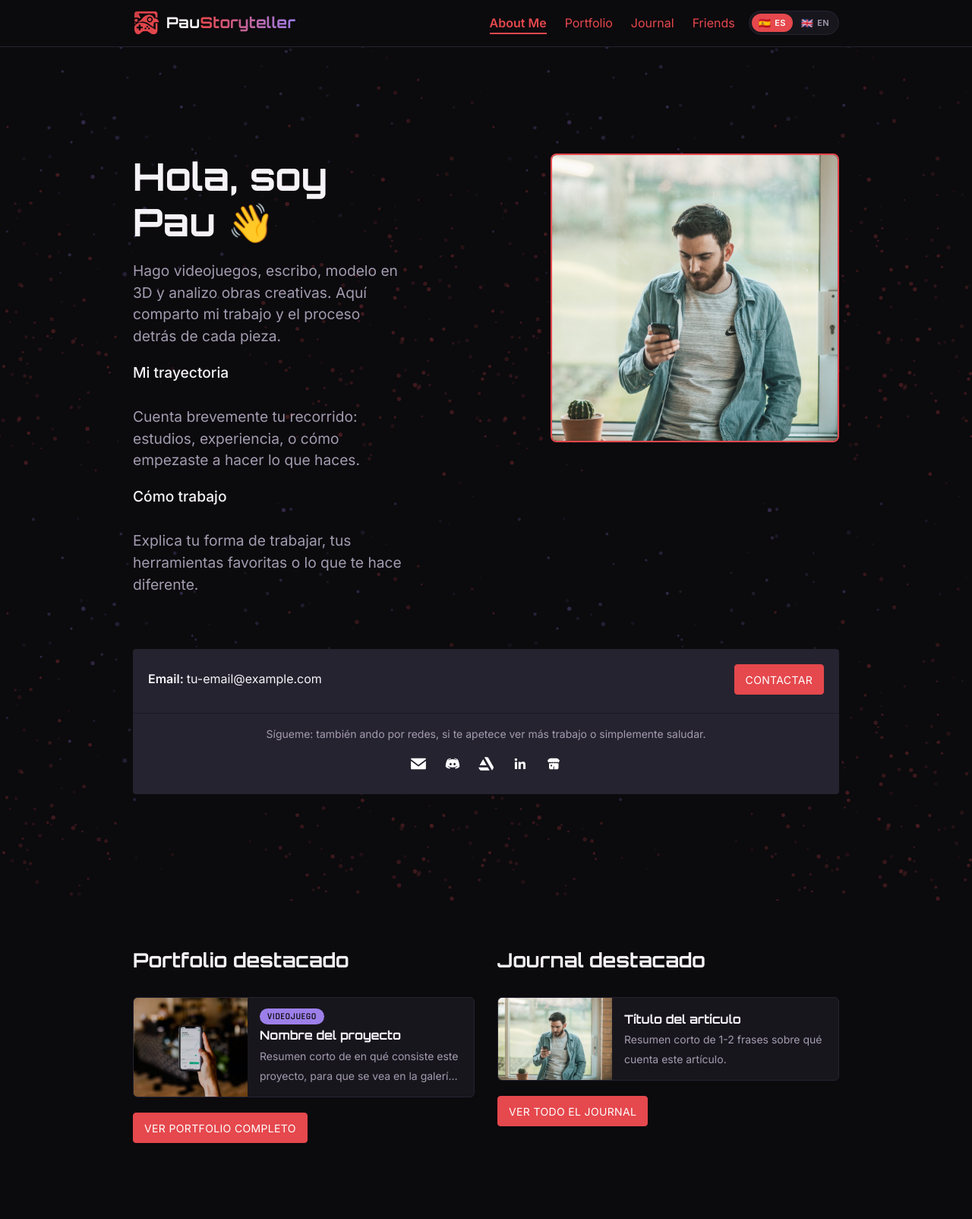
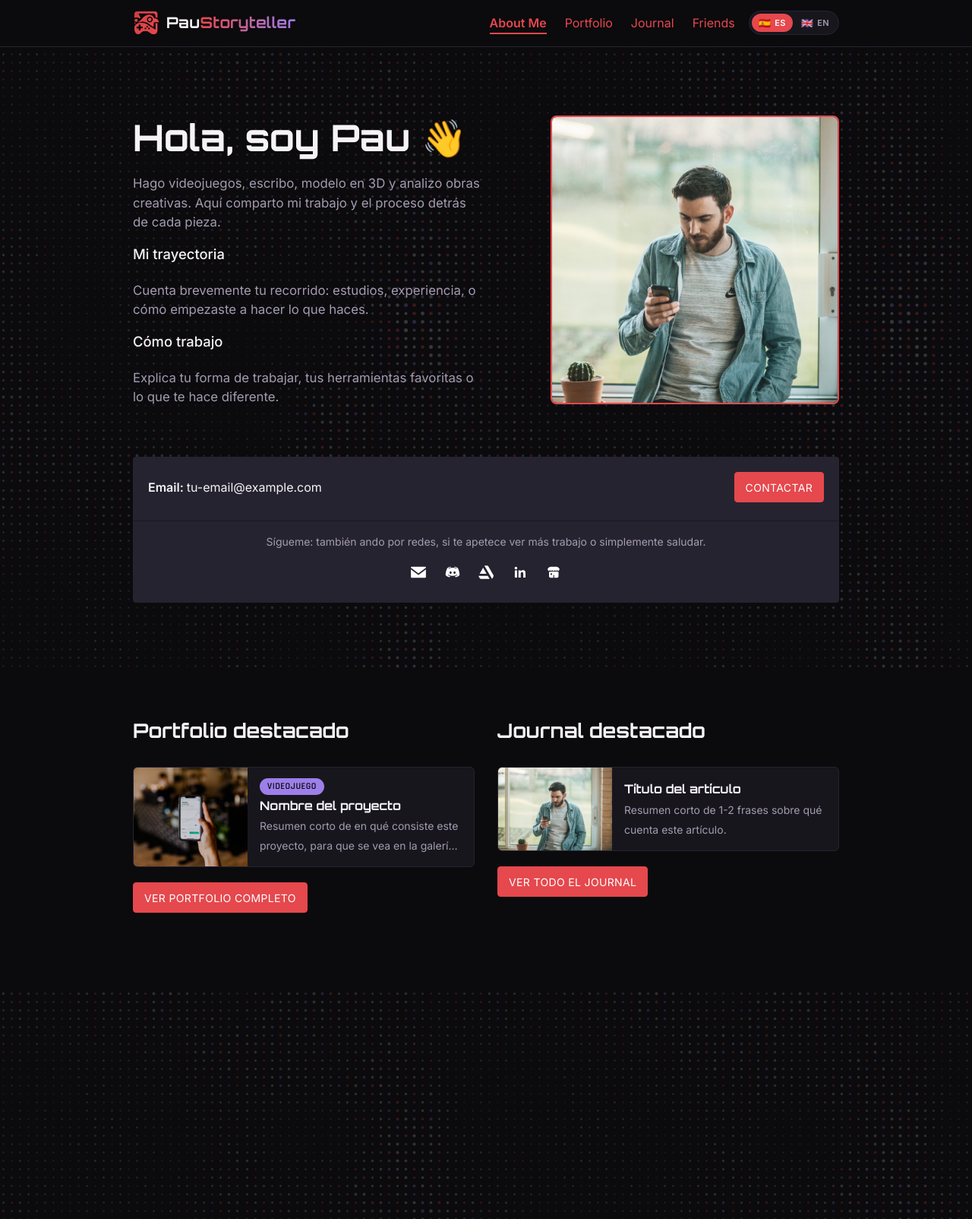
Before and after one commit to PauStoryteller/paustoryteller.github.io, a Jekyll site: the page built from index.md, in a window 1280 px wide. Shown: the whole page at 76% size. Built offline with Jekyll 4.4.1, drawn with Linux system fonts in a browser that asks for light colours.

Commit message:
Ajustado marco y fondo

```diff
--- /dev/null
+++ b/CNAME
@@ -0,0 +1 @@
+paustoryteller.com
--- a/Gemfile
+++ b/Gemfile
@@ -2,3 +2,7 @@
 
 gem "webrick", "~> 1.7"
 gem "jekyll", "~> 4.3"
+
+group :jekyll_plugins do
+  gem "jekyll-sitemap"
+end
--- a/_config.yml
+++ b/_config.yml
@@ -1,8 +1,14 @@
 baseurl: ''
-url: 'https://paustoryteller.github.io'
+url: 'https://paustoryteller.com'
 permalink: pretty
 title: 'Pau Storyteller'
 description: 'Portfolio y blog personal de Pau — proyectos, escritura y trabajo creativo.'
+
+# jekyll-sitemap está en la lista de plugins que GitHub Pages soporta de forma
+# nativa (sin necesitar GitHub Actions). Genera automáticamente /sitemap.xml,
+# que ayuda a Google a encontrar e indexar todas las páginas del sitio.
+plugins:
+  - jekyll-sitemap
 
 home:
   limit_featured: 3
--- a/_sass/components/_intro.scss
+++ b/_sass/components/_intro.scss
@@ -6,38 +6,46 @@
   padding-bottom: 60px;
   overflow: hidden;
   @include media-breakpoint-up(md) {
-    padding-top: 140px;
-    padding-bottom: 140px;
+    padding-top: 90px;
+    padding-bottom: 90px;
   }
+
+  // Fila interna con menos separación entre el texto y la foto, para que
+  // ambos bloques queden más pegados y formen un conjunto más compacto.
+  > .container > .row {
+    @include media-breakpoint-up(md) {
+      --bs-gutter-x: 1rem;
+    }
+  }
+
   h1 {
     color: $black;
     font-size: 42px;
     font-weight: bold;
     line-height: 1.2;
+    max-width: 100%;
     @include media-breakpoint-up(md) {
-      width: 80%;
-      font-size: 48px;
+      font-size: 44px;
     }
     @include media-breakpoint-up(lg) {
-      font-size: 50px;
+      font-size: 48px;
     }
   }
   h2 {
-    width: 80%;
-    font-size: 1.2rem;
-    line-height: 1.4;
-    margin-bottom: 30px;
+    max-width: 100%;
+    font-size: 1.15rem;
+    line-height: 1.45;
+    margin-bottom: 22px;
     color: $black;
     font-family: $font-family-base;
   }
   p {
-    font-size: 1.2rem;
+    max-width: 100%;
+    font-size: 1.05rem;
     font-weight: light;
     line-height: 1.5;
+    margin-bottom: 16px;
     color: $steel;
-    @include media-breakpoint-up(md) {
-      width: 80%;
-    }
   }
 }
 
--- a/assets/css/style.scss
+++ b/assets/css/style.scss
@@ -113,13 +113,32 @@
   background-repeat: repeat;
   background-size: 640px 640px;
   background-attachment: fixed;
+  animation: dots-drift 90s linear infinite;
   color: $black;
   @include media-breakpoint-up(md) {
     font-size: 16px;
     line-height: 1.3;
   }
 
+  // Los artículos (portfolio/journal) se leen sobre fondo liso, sin textura.
   &.page-piece-single {
     background-image: none;
+    animation: none;
   }
 }
+
+// Deriva sutil del fondo de puntos: un ciclo lento y continuo, casi imperceptible.
+@keyframes dots-drift {
+  0% {
+    background-position: 0px 0px;
+  }
+  100% {
+    background-position: -640px -640px;
+  }
+}
+
+@media (prefers-reduced-motion: reduce) {
+  body {
+    animation: none;
+  }
+}
```
Also changed, not shown: GUIA.md (+13 -0 lines), robots.txt (added, +7 -0 lines), images/texture-dots.svg.
